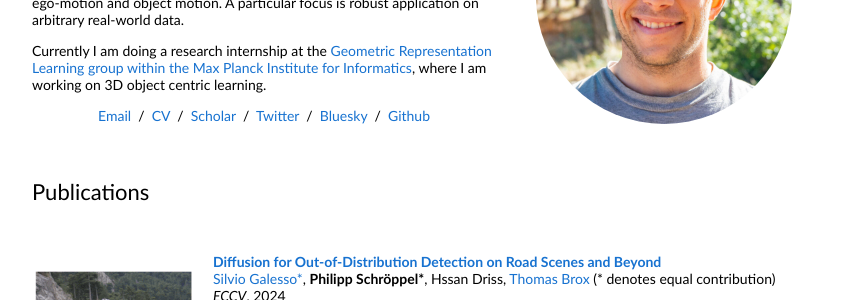
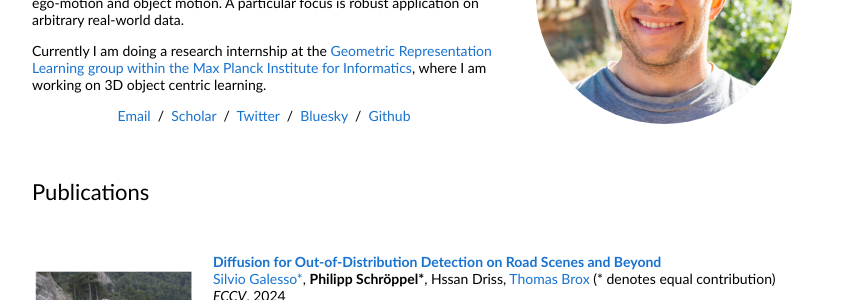
Before and after one commit to pschroeppel/pschroeppel.github.io, a Jekyll site: the page index.html, which Jekyll copies as it is, in a window 1280 px wide. Shown: the part 172-472 px from the top of the page, without its empty margins (228-1069 px from the left). Built offline with Jekyll 4.4.1, drawn with Linux system fonts in a browser that asks for light colours.

Commit message:
Remove CV from site
Delete the CV PDF and the link to it from the landing page.

Co-Authored-By: Claude Opus 5 <noreply@anthropic.com>

```diff
--- a/index.html
+++ b/index.html
@@ -33,7 +33,6 @@
                 </p>
                 <p style="text-align:center">
                   <a href="mailto:schroepp@cs.uni-freiburg.de">Email</a> &nbsp;/&nbsp;
-                  <a href="data/CV_Schroeppel_Philipp_EN.pdf">CV</a> &nbsp;/&nbsp;
                   <!--<a href="data/bio.txt">Bio</a> &nbsp;/&nbsp;-->
                   <a href="https://scholar.google.com/citations?user=mHyYWLsAAAAJ&hl=de">Scholar</a> &nbsp;/&nbsp;
                   <a href="https://twitter.com/PhilSchroeppel">Twitter</a> &nbsp;/&nbsp;
```
